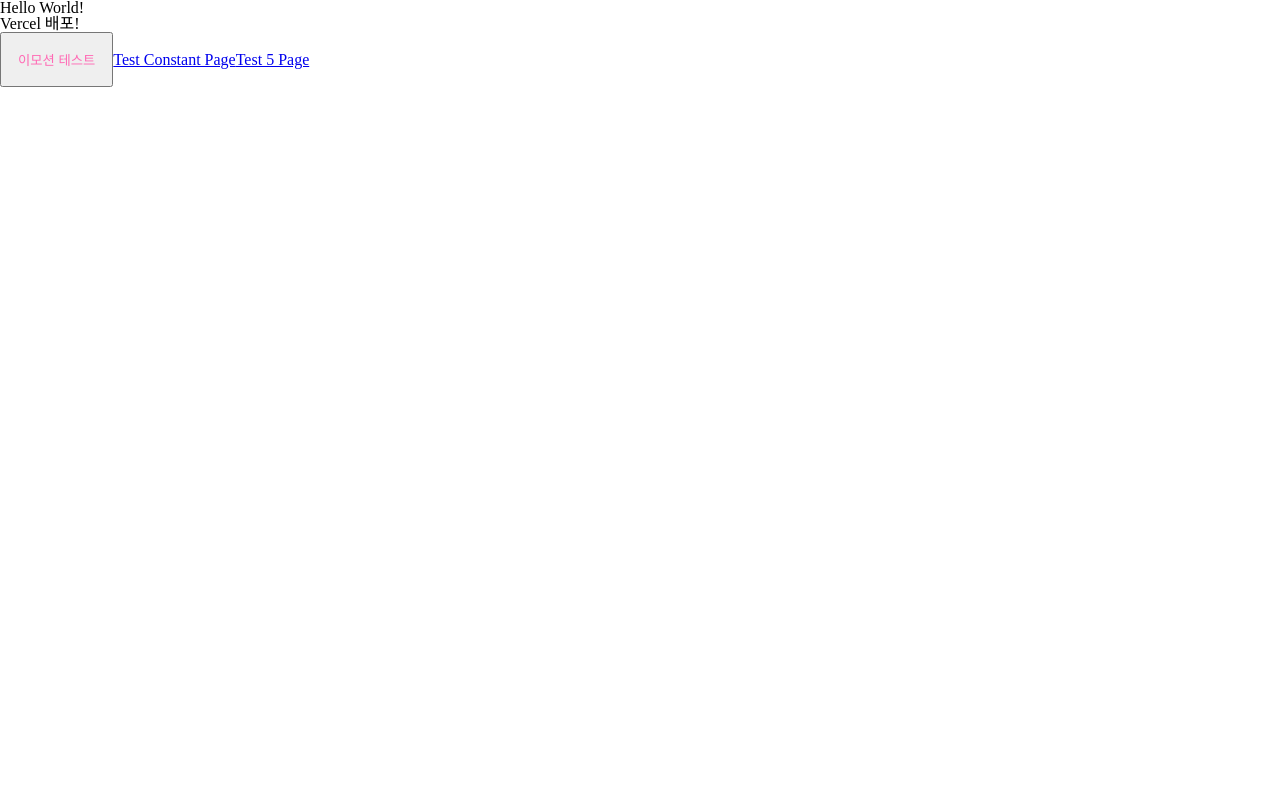
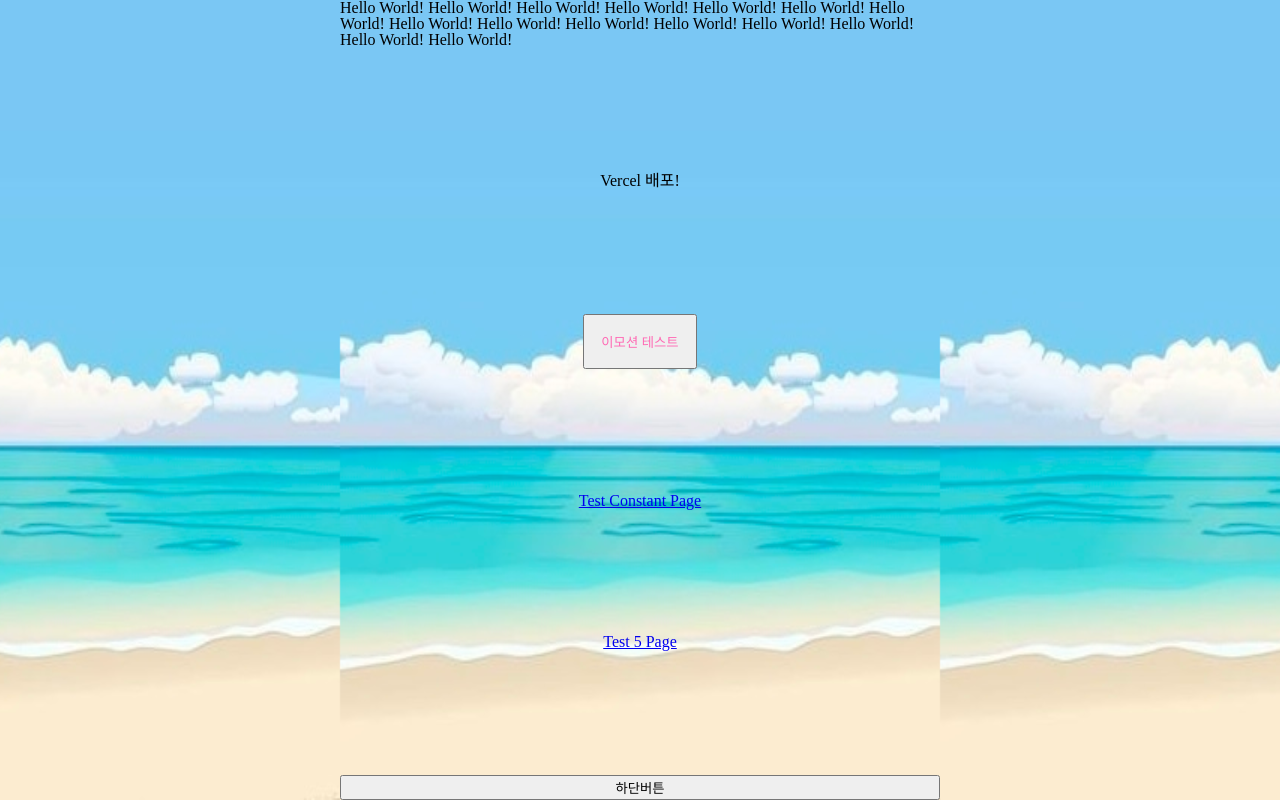
Before and after one commit to dnd-side-project/dnd-10th-4-frontend, a React (Vite) app: page / in a window 1280 px wide. Built offline with nearby package versions, Linux system fonts and the light colour scheme.

Commit message:
✨ feat: 화면 레이아웃 구성 (#21)
* ✨ feat: Background 컴포넌트 생성

* 💄 design: 배경 하위 요소 가운데 정렬

* 💄 design: maxWidth, space-between 설정

* 💄 design: wrapper의 padding 값 제거

```diff
--- a/src/App.tsx
+++ b/src/App.tsx
@@ -1,17 +1,24 @@
 import { Link, Outlet } from 'react-router-dom';
+import Background from '@/components/Background';
+import BackgroundImg from '@/assets/ocean.jpeg';
 import EmotionTestButton from '@/components/EmotionTestButton';
 import { ROUTER_PATHS } from '@/router';
 
 const App = () => {
   return (
-    <>
-      <h1>Hello World!</h1>
+    <Background imageUrl={BackgroundImg}>
+      <h1>
+        Hello World! Hello World! Hello World! Hello World! Hello World! Hello
+        World! Hello World! Hello World! Hello World! Hello World! Hello World!
+        Hello World! Hello World! Hello World! Hello World!
+      </h1>
       <p>Vercel 배포!</p>
       <EmotionTestButton size="small">이모션 테스트</EmotionTestButton>
       <Link to={ROUTER_PATHS.TEST_CONSTANT}>Test Constant Page</Link>
       <Link to={ROUTER_PATHS.TEST_VARIABLE('5')}>Test 5 Page</Link>
       <Outlet />
-    </>
+      <button css={{ width: '100%' }}>하단버튼</button>
+    </Background>
   );
 };
 
--- /dev/null
+++ b/src/components/Background/index.tsx
@@ -0,0 +1,17 @@
+import React from 'react';
+import styles from './styles';
+
+interface BackgroundProps extends React.ComponentPropsWithoutRef<'div'> {
+  imageUrl: string;
+  children: React.ReactNode;
+}
+
+const Background = ({ imageUrl, children }: BackgroundProps) => {
+  return (
+    <div css={styles.background(imageUrl)}>
+      <div css={styles.wrapper}>{children}</div>
+    </div>
+  );
+};
+
+export default Background;
--- /dev/null
+++ b/src/components/Background/styles.ts
@@ -0,0 +1,28 @@
+import { css } from '@emotion/react';
+
+const style = {
+  background: (imageUrl: string) => css`
+    height: 100svh;
+    background-image: url(${imageUrl});
+    background-position: center center;
+    background-size: 37.5rem 100%;
+    background-repeat: repeat-x;
+
+    @media (max-width: 768px) {
+      background-position: center;
+      background-size: cover;
+      background-repeat: no-repeat;
+    }
+  `,
+  wrapper: css`
+    display: flex;
+    flex-direction: column;
+    justify-content: space-between;
+    align-items: center;
+    max-width: 600px;
+    height: 100%;
+    margin: 0 auto;
+  `,
+};
+
+export default style;
```
Also changed, not shown: src/assets/ocean.jpeg (added), 1 other file (tests, documents, lock files or other folders).
